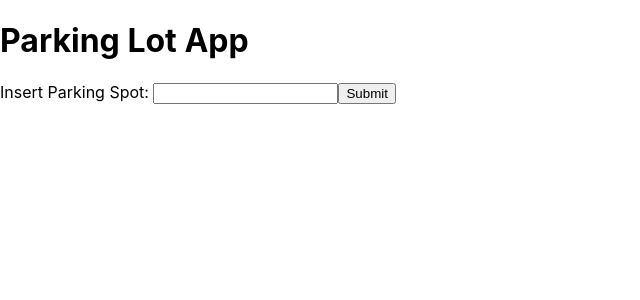
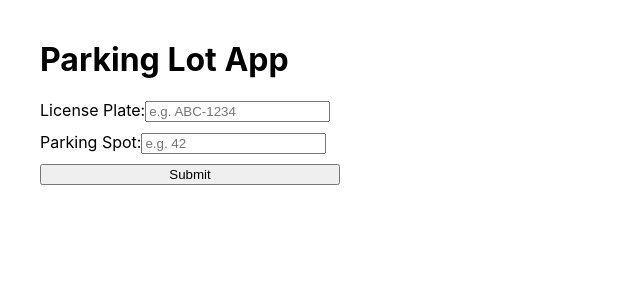
Before and after one commit to KateStoll/ParkingLot, a React (Create React App) app in the folder frontend/parking-lot-app/: page / in a window 1280 px wide. Shown: the top 300 px of the page, without its empty margins (0-640 px from the left). Built offline with nearby package versions, Linux system fonts and the light colour scheme.

Commit message:
Updated frontend form: added license plate input and remove hardcoded token

```diff
--- a/frontend/parking-lot-app/src/App.js
+++ b/frontend/parking-lot-app/src/App.js
@@ -1,51 +1,70 @@
 import React, { useState } from "react";
+import "./App.css";
 
 function App() {
-  const [currentState, setState] = useState("");
+  const [licensePlate, setLicensePlate] = useState("");
+  const [spot, setSpot] = useState("");
   const [serverMessage, setServerMessage] = useState("");
 
   async function handleSubmit(event) {
     event.preventDefault();
-
-    const token = "5148ec3bfe0905aceab79049c56a9752847ad243";
 
     try {
       const response = await fetch("http://127.0.0.1:8000/api/v1/parking-spaces", {
         method: "POST",
         headers: {
           "Content-Type": "application/json",
-          "Authorization": "Token " + token
         },
-        // Just mark spots as taken or free based on input
-        body: JSON.stringify({ taken: Number(currentState) % 2 === 0 })
+        body: JSON.stringify({
+          license_plate: licensePlate,
+          spot: Number(spot),
+        }),
       });
 
       if (!response.ok) {
-        throw new Error("Server returned " + response.status);
+        throw new Error(`Server returned ${response.status}`);
       }
 
       const data = await response.json();
-      setServerMessage("Spot submitted! Server response: " + JSON.stringify(data));
+      setServerMessage(`Success! Server response: ${JSON.stringify(data)}`);
     } catch (error) {
+      console.error("Error:", error);
       setServerMessage("Something went wrong: " + error.message);
     }
   }
 
   return (
-    <div>
+    <div style={{ margin: "40px" }}>
       <h1>Parking Lot App</h1>
-      <form onSubmit={handleSubmit}>
+      <form onSubmit={handleSubmit} style={{ display: "flex", flexDirection: "column", gap: "10px", maxWidth: "300px" }}>
         <label>
-          Insert Parking Spot:{" "}
+          License Plate:
           <input
             type="text"
-            value={currentState}
-            onChange={(e) => setState(e.target.value)}
+            value={licensePlate}
+            onChange={(e) => setLicensePlate(e.target.value)}
+            placeholder="e.g. ABC-1234"
           />
         </label>
+
+        <label>
+          Parking Spot:
+          <input
+            type="number"
+            value={spot}
+            onChange={(e) => setSpot(e.target.value)}
+            placeholder="e.g. 42"
+          />
+        </label>
+
         <button type="submit">Submit</button>
       </form>
-      {serverMessage && <p>{serverMessage}</p>}
+
+      {serverMessage && (
+        <div style={{ marginTop: "20px", color: "green" }}>
+          {serverMessage}
+        </div>
+      )}
     </div>
   );
 }
```
